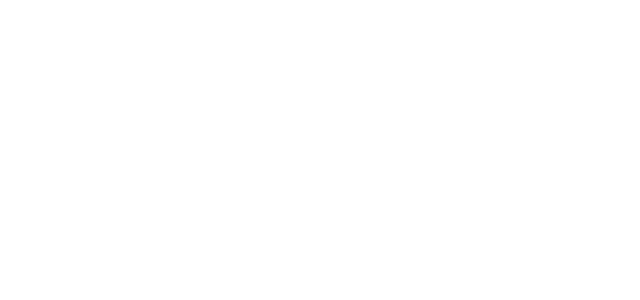
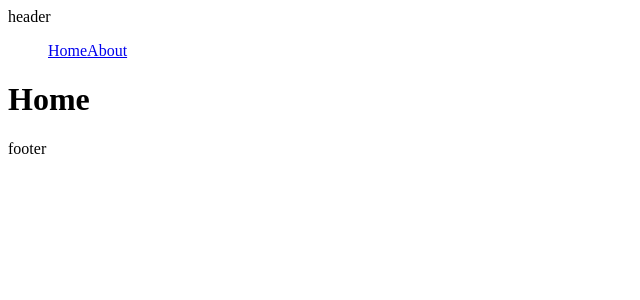
Before and after one commit to Shakhmurad7/gameStore, a React (Vite) app: page / in a window 1280 px wide. Shown: the top 300 px of the page, without its empty margins (0-640 px from the left). Built offline with nearby package versions, Linux system fonts and the light colour scheme.

Commit message:
add react-router-dom

```diff
--- a/package.json
+++ b/package.json
@@ -11,7 +11,9 @@
   },
   "dependencies": {
     "react": "^18.2.0",
-    "react-dom": "^18.2.0"
+    "react-dom": "^18.2.0",
+    "react-router": "^6.17.0",
+    "react-router-dom": "^6.17.0"
   },
   "devDependencies": {
     "@types/react": "^18.2.15",
--- a/src/App.tsx
+++ b/src/App.tsx
@@ -1,10 +1,16 @@
+import { Route, Routes } from "react-router"
+import Home from "./pages/home"
+import About from "./pages/about"
 
 function App() {
 
 
   return (
    <>
-
+    <Routes>
+      <Route path="/" element={<Home/>} />
+      <Route path="/about" element={<About/>} />
+    </Routes>
    </>
   )
 }
--- /dev/null
+++ b/src/companents/pageContainer.tsx
@@ -0,0 +1,17 @@
+
+import Footer from "../layout/footer"
+import Header from "../layout/header"
+import Navbar from "../layout/navbar"
+
+function PageContainer({children}:any) {
+  return (
+    <>
+    <Header/>
+    <Navbar/>
+    <main>{children}</main>
+    <Footer/>
+    </>
+  )
+}
+
+export default PageContainer
--- /dev/null
+++ b/src/layout/footer.tsx
@@ -0,0 +1,9 @@
+
+
+function Footer() {
+  return (
+    <div>footer</div>
+  )
+}
+
+export default Footer
--- /dev/null
+++ b/src/layout/header.tsx
@@ -0,0 +1,8 @@
+
+function Header() {
+  return (
+    <div>header</div>
+  )
+}
+
+export default Header
--- /dev/null
+++ b/src/layout/navbar.tsx
@@ -0,0 +1,15 @@
+import { Link } from "react-router-dom"
+
+
+function Navbar() {
+  return (
+    <div className="Navbar">
+        <ul>
+            <Link to={'/'}>Home</Link>
+            <Link to={'/about'}>About</Link>
+        </ul>
+    </div>
+  )
+}
+
+export default Navbar
--- a/src/main.tsx
+++ b/src/main.tsx
@@ -2,9 +2,12 @@ import React from 'react'
 import ReactDOM from 'react-dom/client'
 import App from './App.tsx'
 import './index.css'
+import { BrowserRouter } from 'react-router-dom'
 
 ReactDOM.createRoot(document.getElementById('root')!).render(
   <React.StrictMode>
-    <App />
+    <BrowserRouter>
+      <App />
+    </BrowserRouter>
   </React.StrictMode>,
 )
--- /dev/null
+++ b/src/pages/about.tsx
@@ -0,0 +1,11 @@
+import PageContainer from "../companents/pageContainer"
+
+function About() {
+  return (
+    <PageContainer>
+        <h2>about</h2>
+    </PageContainer>
+  )
+}
+
+export default About
--- /dev/null
+++ b/src/pages/home.tsx
@@ -0,0 +1,11 @@
+import PageContainer from "../companents/pageContainer"
+
+function Home() {
+  return (
+    <PageContainer>
+        <h1>Home</h1>
+    </PageContainer>
+  )
+}
+
+export default Home
```
Also changed, not shown: 1 other file (tests, documents, lock files or other folders).
